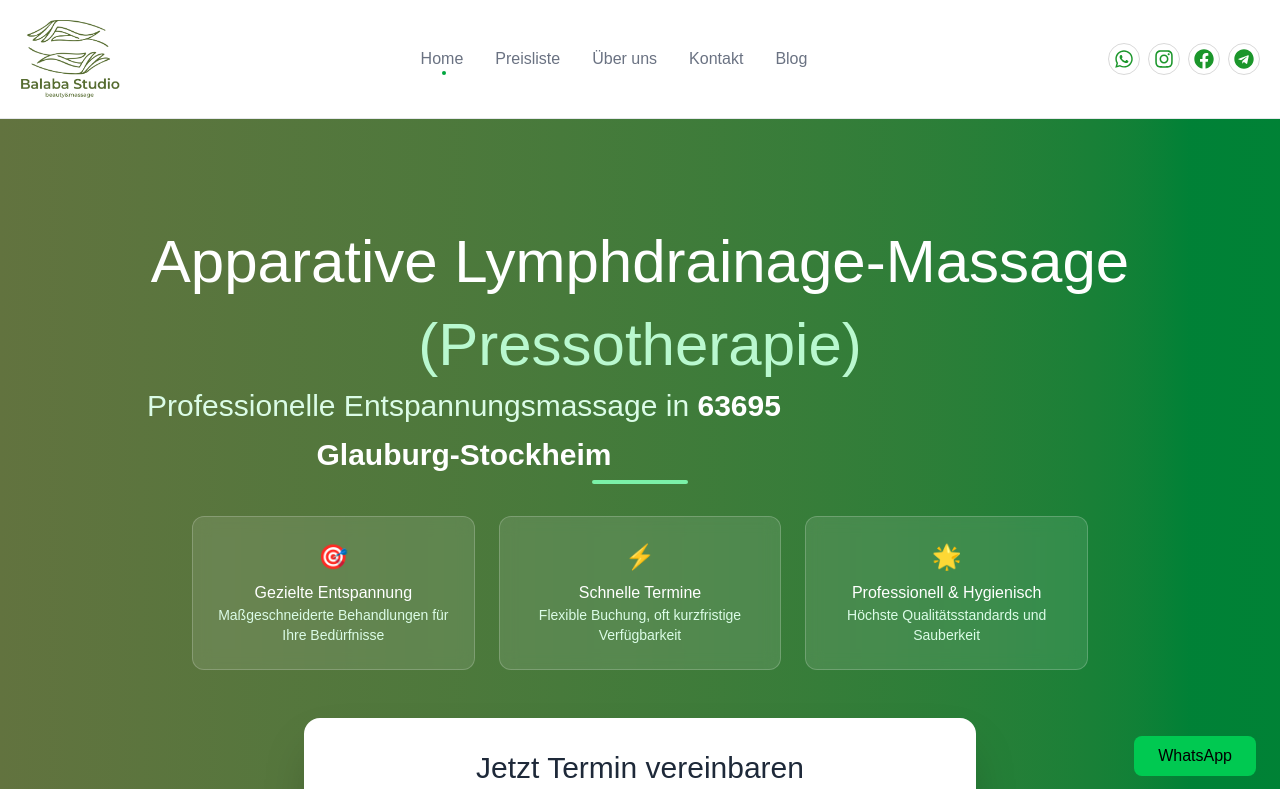
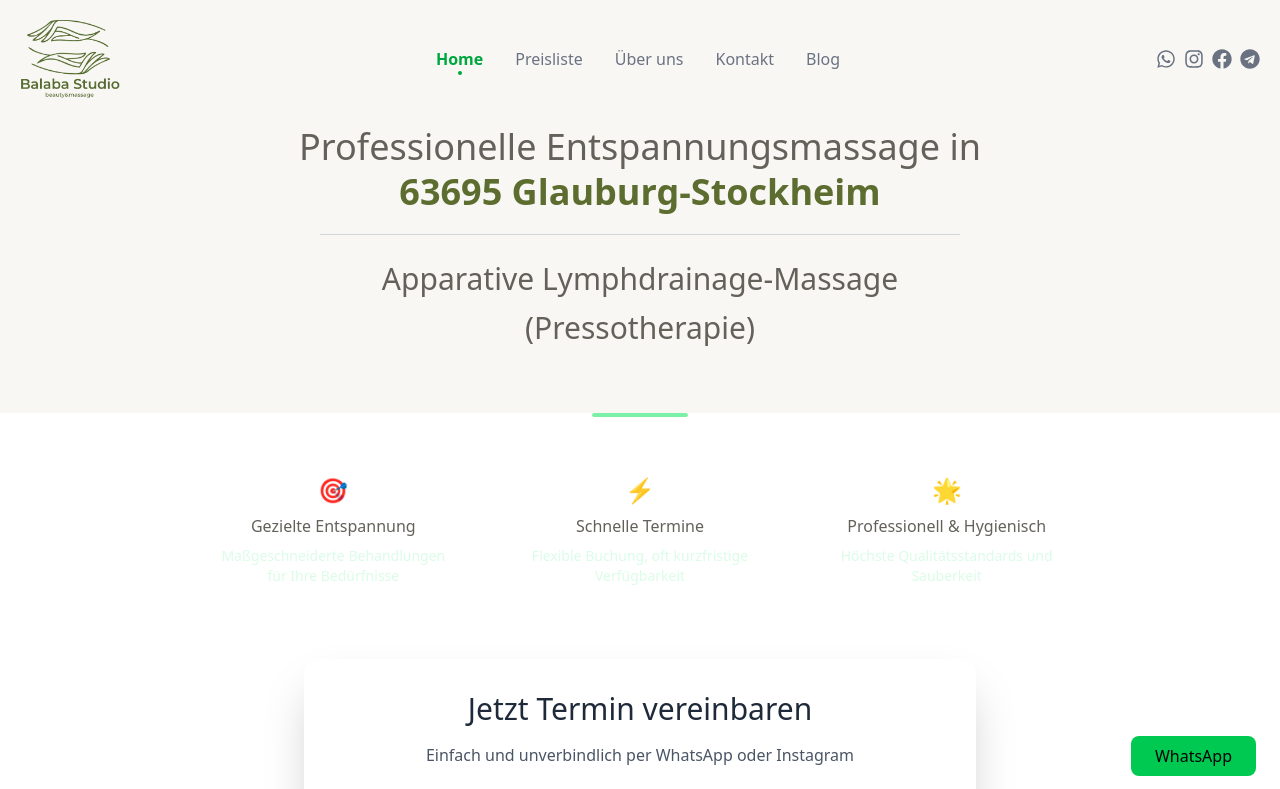
Before and after one commit to BalabaSerhii/salon, a Next.js app: page / in a window 1280 px wide. Shown: the top 789 px of the page. Built offline with nearby package versions, Linux system fonts and the light colour scheme.

Commit message:
fix styles

```diff
--- a/app/globals.css
+++ b/app/globals.css
@@ -1,5 +1,12 @@
 @import "tailwindcss";
 
+*,
+*::before,
+*::after {
+  box-sizing: border-box;
+
+
+}
 html,
 body {
   height: 100%;
@@ -24,7 +31,6 @@ button {
 
 a {
   text-decoration: none;
-  color: inherit;
 }
 
 ul,
@@ -41,19 +47,13 @@ h4,
 h5,
 h6,
 p {
-  margin: 0;
   font-weight: inherit;
 }
 
-*,
-*::before,
-*::after {
-  box-sizing: border-box;
-}
-
+/*
 :root {
   --background: #rgb(247, 246, 242);
-  --foreground: #1b962b;
+  --foreground: #64615a;
 }
 
 @theme inline {
@@ -84,4 +84,4 @@ body {
 
 .social-links li:hover {
   background-color: rgb(255, 255, 255);
-}
+} */
--- a/app/layout.tsx
+++ b/app/layout.tsx
@@ -50,7 +50,6 @@ export default function RootLayout({
   return (
     <html lang="de">
       <head>
-        {/* Cookiebot Script - добавляется здесь */}
         <Script
           id="Cookiebot"
           src="https://consent.cookiebot.com/uc.js"
--- a/app/page.tsx
+++ b/app/page.tsx
@@ -14,7 +14,7 @@ import Script from "next/script";
 export default function HomePage() {
   return (
     <main
-      className="min-h-screen bg-gradient-to-br from-green-50 to-emerald-50"
+      className="min-h-screen "
       itemScope
       itemType="https://schema.org/LocalBusiness"
     >
@@ -53,29 +53,27 @@ export default function HomePage() {
       />
 
       {/* === HERO SECTION === */}
-      <header
-        className="relative py-16 md:py-24 lg:py-32 bg-gradient-to-r from-[#62733f] to-green-700 text-white text-center"
-        role="banner"
-      >
-        <div className="container mx-auto px-4 max-w-6xl">
+      <header className="relative text-[#64615a] text-center" role="banner">
+        <div className="bg-[#f8f7f4] pt-7 pb-10 text-center">
           <h1
-            className="text-3xl md:text-5xl lg:text-6xl font-bold mb-6 leading-tight"
+            className="text-3xl md:text-5xl lg:text-4xl font-bold leading-tight pb-5 "
             itemProp="name"
           >
-            Apparative Lymphdrainage-Massage{" "}
-            <span className="block text-green-200 mt-2">(Pressotherapie)</span>
+            Professionelle Entspannungsmassage in{" "}<br />
+            <span className="font-semibold text-[#5c6d2f] ">
+              63695 Glauburg-Stockheim
+            </span>
           </h1>
 
           <p
-            className="text-xl md:text-2xl lg:text-3xl mb-8 text-green-100 max-w-3xl mx-auto leading-relaxed"
+            className="text-xl sm:w-1/2 md:text-2xl lg:text-3xl mx-auto leading-relaxed w-4/5 pt-5 border-t pb-5 border-gray-300"
             itemProp="description"
           >
-            Professionelle Entspannungsmassage in{" "}
-            <span className="font-semibold text-white">
-              63695 Glauburg-Stockheim
-            </span>
+            Apparative Lymphdrainage-Massage <span>(Pressotherapie)</span>
           </p>
+        </div>
 
+        <div className="container mx-auto px-4 max-w-6xl">
           <div className="w-24 h-1 bg-green-300 mx-auto rounded-full mb-8"></div>
 
           {/* USP (Уникальные преимущества) */}
@@ -166,7 +164,7 @@ export default function HomePage() {
             >
               Unsere Räumlichkeiten
             </h2>
-            <div className="w-20 h-1 bg-gradient-to-r from-[#62733f] to-green-600 mx-auto rounded-full mb-6"></div>
+            <div className="w-20 h-1 mx-auto rounded-full mb-6"></div>
             <p className="text-lg text-gray-600 max-w-2xl mx-auto">
               Entdecken Sie unsere entspannende Atmosphäre – designed für Ihr
               Wohlbefinden.
@@ -177,10 +175,7 @@ export default function HomePage() {
       </section>
 
       {/* === ABOUT US === */}
-      <section
-        className="py-16 md:py-20 bg-gradient-to-br from-green-50 to-emerald-50"
-        aria-labelledby="about-title"
-      >
+      <section className="py-16 md:py-20 " aria-labelledby="about-title">
         <div className="container mx-auto px-4 max-w-6xl">
           <h2
             id="about-title"
@@ -207,7 +202,7 @@ export default function HomePage() {
 
       {/* === CONTACT === */}
       <section
-        className="py-16 md:py-20 bg-gradient-to-r from-[#62733f] to-green-700 text-white"
+        className="py-16 md:py-20  text-white"
         aria-labelledby="contact-title"
       >
         <div className="container mx-auto px-4 max-w-6xl">
--- a/components/Header.tsx
+++ b/components/Header.tsx
@@ -1,6 +1,6 @@
 "use client";
 
-import { useState, useEffect } from "react";
+import { useState, useEffect, useMemo } from "react";
 import Link from "next/link";
 import Image from "next/image";
 import {
@@ -9,7 +9,7 @@ import {
   FaFacebook,
   FaTelegram,
   FaBars,
-  FaTimes
+  FaTimes,
 } from "react-icons/fa";
 import { usePathname } from "next/navigation";
 import { motion, AnimatePresence } from "framer-motion";
@@ -42,7 +42,7 @@ const socialLinks = [
     href: "https://t.me/balabastudio",
     icon: FaTelegram,
     label: "Telegram",
-  }
+  },
 ];
 
 export default function Header() {
@@ -50,122 +50,132 @@ export default function Header() {
   const [isVisible, setIsVisible] = useState(true);
   const [isAtTop, setIsAtTop] = useState(true);
   const [lastScrollY, setLastScrollY] = useState(0);
+
   const pathName = usePathname();
 
+  // Нормализация пути: убираем trailing slash (кроме "/"), декодируем
+  const normalizePath = (p?: string) => {
+    if (!p) return "/";
+    try {
+      let path = decodeURI(p);
+      if (!path.startsWith("/")) path = "/" + path;
+      if (path.length > 1 && path.endsWith("/")) path = path.slice(0, -1);
+      return path;
+    } catch {
+      return p;
+    }
+  };
+
+  // currentPath — мемоизировано, чтобы не пересоздавать при каждом рендере
+  const currentPath = useMemo(() => normalizePath(pathName ?? "/"), [pathName]);
+
   const toggleMenu = () => {
-    setIsMenuOpen(!isMenuOpen);
+    setIsMenuOpen((s) => !s);
   };
 
   const closeMenu = () => {
     setIsMenuOpen(false);
   };
 
-  // Логика скрытия/показа хедера при скролле
+  // Скрытие/показ header при скролле: сохраняем твою логику
   useEffect(() => {
     const controlHeader = () => {
-      const currentScrollY = window.scrollY;
-
-      // Проверяем находимся ли мы в самом верху
-      const atTop = currentScrollY < 10; // Небольшой порог для плавности
+      const currentScrollY = window.scrollY ?? 0;
+      const atTop = currentScrollY < 10;
       setIsAtTop(atTop);
 
       if (atTop) {
-        // В самом верху страницы - всегда показываем
         setIsVisible(true);
       } else if (currentScrollY < lastScrollY) {
-        // Скроллим вверх - показываем
         setIsVisible(true);
       } else if (currentScrollY > lastScrollY && currentScrollY > 100) {
-        // Скроллим вниз и проскроллили больше 100px - скрываем
         setIsVisible(false);
       }
 
       setLastScrollY(currentScrollY);
     };
 
-    window.addEventListener('scroll', controlHeader, { passive: true });
-
-    return () => {
-      window.removeEventListener('scroll', controlHeader);
-    };
+    window.addEventListener("scroll", controlHeader, { passive: true });
+    return () => window.removeEventListener("scroll", controlHeader);
   }, [lastScrollY]);
 
-  // Блокировка скролла при открытом меню
+  // Блокировка скролла при открытом меню и скрытие плавающей кнопки
   useEffect(() => {
+    const floatingButton = document.querySelector(
+      ".fixed.bottom-6.right-6"
+    ) as HTMLElement | null;
     if (isMenuOpen) {
-      document.body.style.overflow = 'hidden';
-      // Скрываем плавающую кнопку WhatsApp
-      const floatingButton = document.querySelector('.fixed.bottom-6.right-6');
-      if (floatingButton) {
-        (floatingButton as HTMLElement).style.display = 'none';
+      document.body.style.overflow = "hidden";
+      if (floatingButton) floatingButton.style.display = "none";
+    } else {
+      document.body.style.overflow = "";
+      if (floatingButton) floatingButton.style.display = "block";
     }
-    } else {
-      document.body.style.overflow = 'unset';
-      // Показываем плавающую кнопку WhatsApp
-      const floatingButton = document.querySelector('.fixed.bottom-6.right-6');
-      if (floatingButton) {
-        (floatingButton as HTMLElement).style.display = 'block';
-      }
-    }
-
     return () => {
-      document.body.style.overflow = 'unset';
-      const floatingButton = document.querySelector('.fixed.bottom-6.right-6');
-      if (floatingButton) {
-        (floatingButton as HTMLElement).style.display = 'block';
-      }
+      document.body.style.overflow = "";
+      if (floatingButton) floatingButton.style.display = "block";
     };
   }, [isMenuOpen]);
 
   return (
     <>
-      {/* Spacer для компенсации высоты хедера */}
+      {/* spacer чтобы контент не прыгал под fixed header */}
       <div className="h-20 md:h-24" />
 
       <motion.header
-        className={`fixed top-0 left-0 right-0 flex justify-between items-center p-5 border-b border-gray-200 bg-white z-50 transition-all duration-300 ${
-          !isAtTop && isVisible ? 'bg-white/95 backdrop-blur-sm shadow-sm' :
-          isAtTop ? 'bg-white shadow-none' : ''
+        className={`fixed top-0 left-0 right-0 flex justify-between items-center p-5  bg-[#f8f7f4] z-50 transition-all duration-300 ${
+          !isAtTop && isVisible
+            ? "bg-[#f8f7f4]/95 backdrop-blur-sm shadow-sm"
+            : isAtTop
+            ? "bg-[#f8f7f4] shadow-none"
+            : ""
         }`}
         initial={{ y: 0 }}
-        animate={{
-          y: isVisible ? 0 : -100
-        }}
-        transition={{
-          type: "spring",
-          damping: 25,
-          stiffness: 200
-        }}
+        animate={{ y: isVisible ? 0 : -100 }}
+        transition={{ type: "spring", damping: 25, stiffness: 200 }}
+        role="banner"
       >
         {/* Logo */}
-        <Link href="/" className="z-50">
+        <Link href="/" className="z-50" aria-label="Zur Startseite">
           <Image
             src="/balabastudio.png"
-            alt="Logo"
+            alt="Logo von Balaba Studio Massage in Glauburg"
             width={100}
             height={50}
           />
         </Link>
 
-        {/* Desktop Navigation */}
-        <nav className="hidden md:block">
+        {/* Desktop nav (не меняем визуал для ПК/ноутов) */}
+        <nav
+          className="hidden md:block"
+          role="navigation"
+          aria-label="Hauptnavigation"
+        >
           <ul className="flex gap-8 text-gray-500">
             {navLinks.map((link) => {
-              const isActive = pathName === link.href;
+              const linkPath = normalizePath(link.href);
+              const isActive =
+                linkPath === currentPath ||
+                (linkPath !== "/" && currentPath.startsWith(linkPath));
               return (
                 <li key={link.href} className="relative">
                   <Link
                     href={link.href}
                     className={`transition-colors ${
-                      isActive ? "text-green-600" : "text-gray-500 hover:text-green-500"
+                      isActive
+                        ? "text-green-600 font-semibold"
+                        : "text-gray-500 hover:text-green-500"
                     }`}
+                    aria-current={isActive ? "page" : undefined}
                   >
                     {link.label}
                   </Link>
+
+                  {/* зелёная точка под активным пунктом (как было у тебя) */}
                   {isActive && (
                     <motion.span
                       layoutId="active-dot"
-                      className="absolute -bottom-1 left-1/2 h-1 w-1 bg-green-600 rounded-full"
+                      className="absolute -bottom-1 left-1/2 h-1 w-1 bg-green-600 rounded-full -translate-x-1/2"
                       transition={{
                         type: "spring",
                         stiffness: 400,
@@ -179,39 +189,45 @@ export default function Header() {
           </ul>
         </nav>
 
-        {/* Desktop Social Links */}
+        {/* Desktop social icons */}
         <div className="hidden md:block">
-          <ul className="social-links flex gap-2">
-            {socialLinks.map((social) => (
-              <li key={social.label}>
+          <ul className="flex gap-2 text-gray-500">
+            {socialLinks.map((s) => {
+              const Icon = s.icon;
+              return (
+                <li key={s.label}>
                   <a
-                  href={social.href}
+                    href={s.href}
                     target="_blank"
                     rel="noopener noreferrer"
                     className="text-gray-500 hover:text-green-500 transition-colors"
+                    aria-label={s.label}
                   >
-                  <social.icon size={20} />
+                    <Icon size={20} />
                   </a>
                 </li>
-            ))}
+              );
+            })}
           </ul>
         </div>
 
-        {/* Mobile Menu Button */}
+        {/* Mobile menu button */}
         <button
           onClick={toggleMenu}
           className="md:hidden p-2 text-gray-500 hover:text-green-500 transition-colors z-50"
           aria-label={isMenuOpen ? "Menü schließen" : "Menü öffnen"}
+          aria-expanded={isMenuOpen}
+          aria-controls="mobile-menu"
         >
           {isMenuOpen ? <FaTimes size={24} /> : <FaBars size={24} />}
         </button>
       </motion.header>
 
-      {/* Mobile Navigation Menu */}
+      {/* Mobile menu + backdrop */}
       <AnimatePresence>
         {isMenuOpen && (
           <>
-            {/* Backdrop с блокировкой */}
+            {/* Backdrop */}
             <motion.div
               initial={{ opacity: 0 }}
               animate={{ opacity: 1 }}
@@ -220,38 +236,42 @@ export default function Header() {
               onClick={closeMenu}
             />
 
-            {/* Menu Panel с крестиком для закрытия */}
-            <motion.div
+            {/* Slide panel */}
+            <motion.aside
+              id="mobile-menu"
+              role="dialog"
+              aria-modal="true"
               initial={{ x: "100%" }}
               animate={{ x: 0 }}
               exit={{ x: "100%" }}
               transition={{ type: "spring", damping: 30, stiffness: 300 }}
               className="fixed top-0 right-0 bottom-0 w-64 bg-white shadow-lg border-l border-gray-200 md:hidden z-50 overflow-y-auto"
             >
-              {/* Крестик для закрытия меню */}
-              <div className="absolute top-5 right-5 z-50">
+              {/* close button */}
+              <div className="absolute top-4 right-4 z-50">
                 <button
                   onClick={closeMenu}
-                  className="p-2 text-gray-500 hover:text-green-500 transition-colors"
                   aria-label="Menü schließen"
+                  className="p-2 text-gray-500 hover:text-green-500"
                 >
-                  <FaTimes size={24} />
+                  <FaTimes size={22} />
                 </button>
               </div>
 
               <div className="flex flex-col h-full pt-20 pb-6 px-4">
-
-                {/* Mobile Navigation Links */}
-                <nav className="flex-1">
+                <nav className="flex-1" aria-label="Mobile Navigation">
                   <ul className="space-y-2">
                     {navLinks.map((link, index) => {
-                      const isActive = pathName === link.href;
+                      const linkPath = normalizePath(link.href);
+                      const isActive =
+                        linkPath === currentPath ||
+                        (linkPath !== "/" && currentPath.startsWith(linkPath));
                       return (
                         <motion.li
                           key={link.href}
                           initial={{ x: 20, opacity: 0 }}
                           animate={{ x: 0, opacity: 1 }}
-                          transition={{ delay: index * 0.1 }}
+                          transition={{ delay: index * 0.08 }}
                         >
                           <Link
                             href={link.href}
@@ -261,6 +281,7 @@ export default function Header() {
                                 ? "text-green-600 bg-green-50"
                                 : "text-gray-500 hover:text-green-500 hover:bg-gray-50"
                             }`}
+                            aria-current={isActive ? "page" : undefined}
                           >
                             {link.label}
                           </Link>
@@ -270,28 +291,32 @@ export default function Header() {
                   </ul>
                 </nav>
 
-                {/* Mobile Social Links */}
-                <div className="border-t border-gray-200 pt-4">
-                  <p className="text-sm text-gray-500 mb-3 px-2">Folgen Sie uns</p>
-                  <ul className="flex justify-center gap-4">
-                    {socialLinks.map((social) => (
-                      <li key={social.label}>
+                {/* Social + CTA */}
+                <div className="border-t border-gray-200 pt-4 mt-4">
+                  <p className="text-sm text-gray-500 mb-3 px-2">
+                    Folgen Sie uns
+                  </p>
+                  <ul className="flex justify-center gap-4 mb-4">
+                    {socialLinks.map((s) => {
+                      const Icon = s.icon;
+                      return (
+                        <li key={s.label}>
                           <a
-                          href={social.href}
+                            href={s.href}
                             target="_blank"
                             rel="noopener noreferrer"
                             className="text-gray-500 hover:text-green-500 transition-colors"
                             onClick={closeMenu}
+                            aria-label={s.label}
                           >
-                          <social.icon size={20} />
+                            <Icon size={20} />
                           </a>
                         </li>
-                    ))}
+                      );
+                    })}
                   </ul>
-                </div>
 
-                {/* CTA Button for Mobile */}
-                <div className="mt-6">
+                  <div className="px-2">
                     <a
                       href="https://wa.me/4915124908000?text=Hallo,%20ich%20interessiere%20mich%20für%20Ihre%20Dienstleistungen"
                       target="_blank"
@@ -304,7 +329,8 @@ export default function Header() {
                     </a>
                   </div>
                 </div>
-            </motion.div>
+              </div>
+            </motion.aside>
           </>
         )}
       </AnimatePresence>
```
Lines whose indentation alone changed are shown as unchanged.
